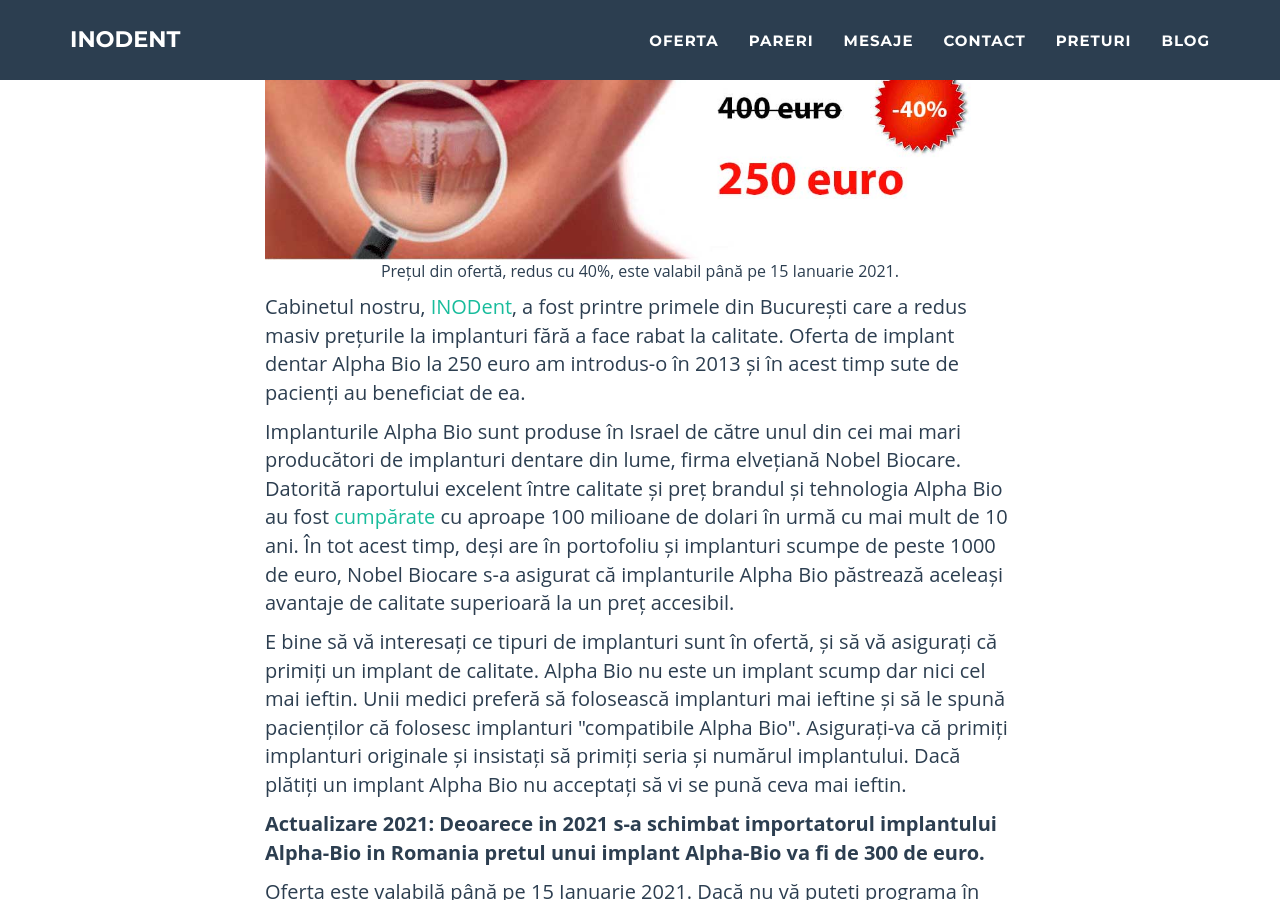
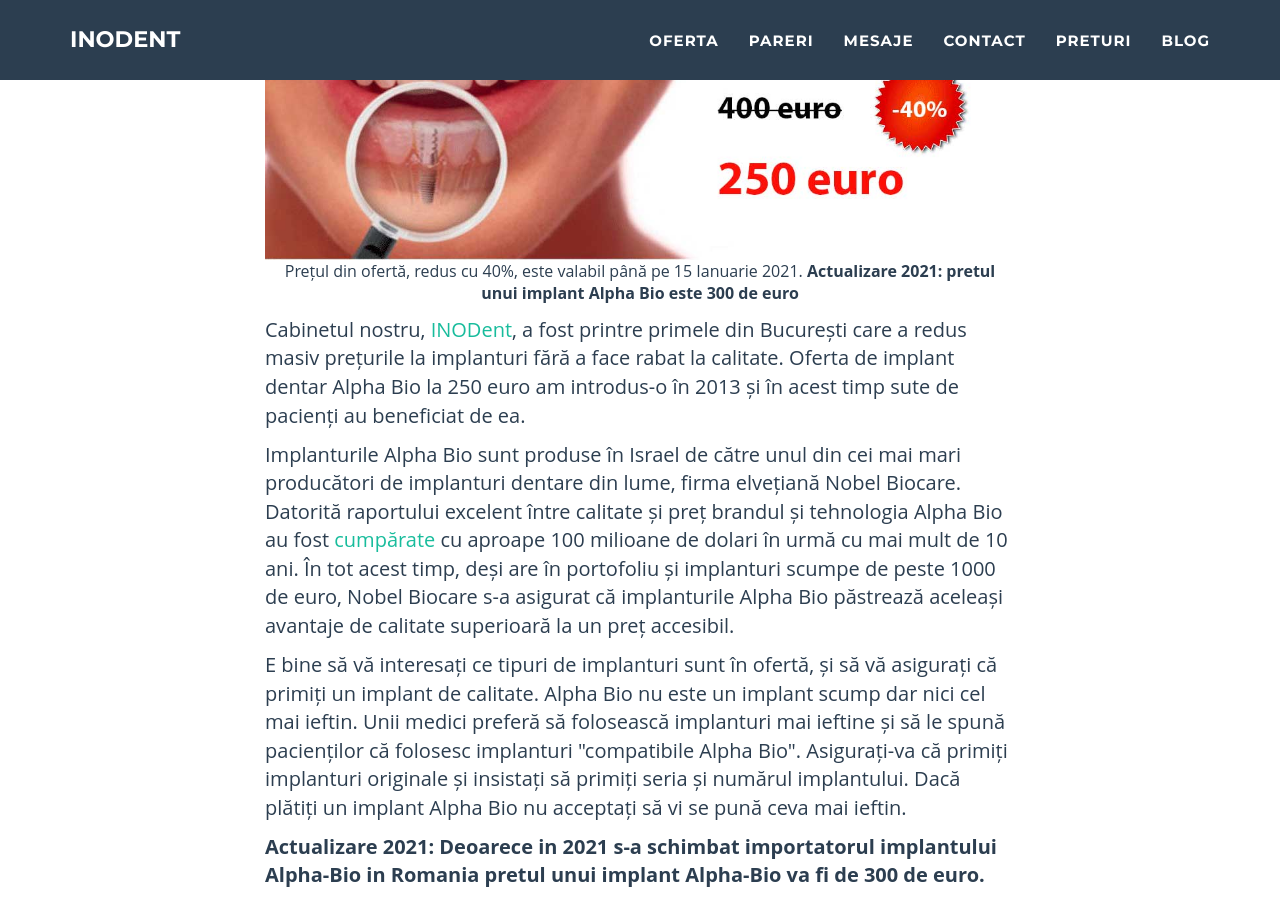
Before and after one commit to littledentgopo/offerdent, a Jekyll site: the page built from extra-reducere-alphabio.html, in a window 1280 px wide and 900 px high, scrolled down 1289 px. Built offline with Jekyll 4.4.1, drawn with Linux system fonts in a browser that asks for light colours; comment, search, counter and statistics services are not loaded.

Commit message:
update price

```diff
--- a/extra-reducere-alphabio.html
+++ b/extra-reducere-alphabio.html
@@ -26,6 +26,7 @@ contact: one
                 <div class="col-lg-8 col-lg-offset-2 text-center">
                     <p class="small">
                          Prețul din ofertă, redus cu 40%, este valabil până pe {{site.offer.expirydate}}.
+                         <strong>Actualizare 2021: pretul unui implant Alpha Bio este 300 de euro</strong>
                     </p>
                 </div>
 
```
